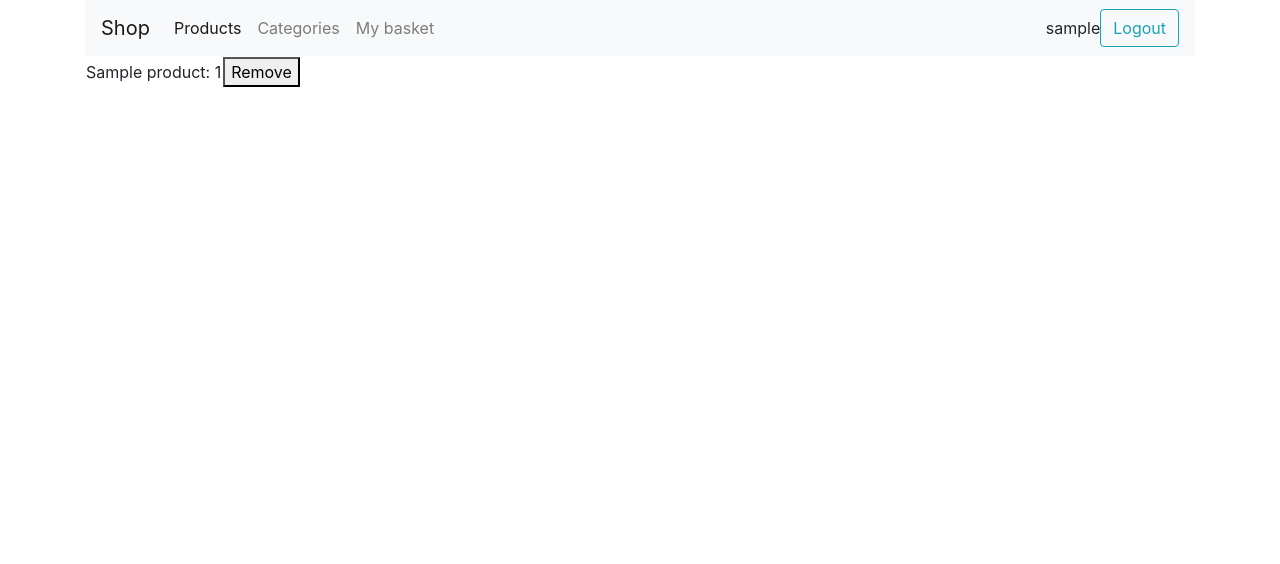
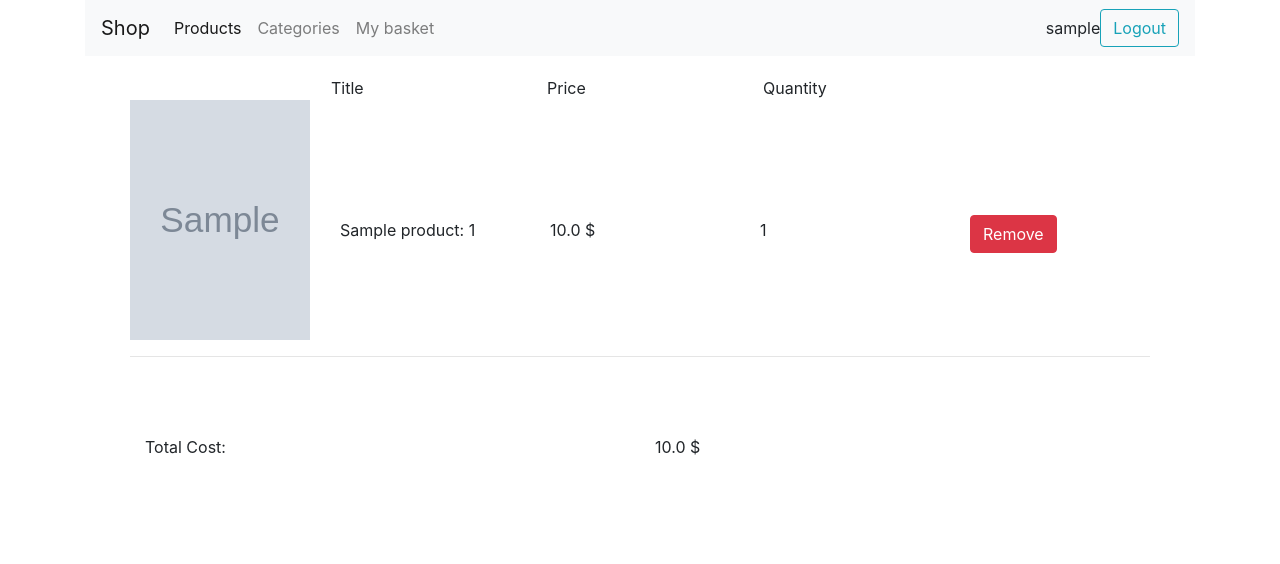
Before and after one commit to tima-akulich/z25_web, a Django app: page /basket in a window 1280 px wide. Shown: the top 564 px of the page. Run offline with Django 3.2, Linux system fonts and the light colour scheme; a user stored in the database is signed in; tables that the repository leaves empty hold one stand-in row (values such as "Sample post"); grey boxes marked "Sample" are stand-in pictures; some libraries are stand-ins or nearby versions.

Commit message:
first task

```diff
--- a/shop/static/shop/css/style.css
+++ b/shop/static/shop/css/style.css
@@ -1,3 +1,12 @@
-.errorlist {
-    color: red;
+.col-sm{
+    padding-top:20px;
+    margin: auto;
 }
+hr {
+    height: 2px;
+}
+.total{
+    height: 150px;
+    padding-top:20px;
+    margin: auto;
+}
--- a/shop/templates/base.html
+++ b/shop/templates/base.html
@@ -5,6 +5,7 @@
     <meta charset="UTF-8">
     <title>Title</title>
     <link rel="stylesheet" href="{% static 'shop/css/bootstrap.min.css' %}"/>
+    <link rel="stylesheet" href="{% static 'shop/css/style.css' %}"/>
 </head>
 <body>
 <div class="container">
--- a/shop/templates/basket.html
+++ b/shop/templates/basket.html
@@ -1,14 +1,49 @@
 {% extends 'base.html' %}
 {% block content %}
     {% if basket %}
-        <table>
-        {% for item in basket.items.all %}
-            <tr>
-                <td>{{ item }}</td>
-                <td>{% include 'includes/basket_button.html' with product_id=item.product_id %}</td>
-            </tr>
-        {% endfor %}
-        </table>
+<div class="container">
+   <div class="container">  <div class="row">
+       <div class="col-sm"> </div>
+       <div class="col-sm">     Title    </div>
+       <div class="col-sm">      Price    </div>
+       <div class="col-sm">     Quantity   </div>
+       <div class="col-sm">        </div>
+   </div>
+       {% for item in basket.items.all %}
+        <div class="container">
+            <div class="row">
+                <div class="col-md">
+                    <img src="{{item.product.images.first.image.url}}" width="180" height="240">
+                </div>
+                <div class="col-sm">
+                    {{ item }}
+                </div>
+                <div class="col-sm">
+                    {{item.product.price}} $
+                </div>
+                <div class="col-sm">
+                    {{item.count}}
+                </div>
+                <div class="col-sm">
+                    {% include 'includes/basket_button.html' with product_id=item.product_id %}
+                </div>
+                <hr>
+            </div>
+            <hr>
+        </div>
+
+       {% endfor %}
+           <div class="container total">
+               <div class="row total">
+                    <div class="col-sm total">
+                        Total Cost:
+                    </div>
+                    <div class="col-sm total">
+                         {{total_price}} $
+                    </div>
+
+               </div>
+           </div>
     {% else %}
         <h1>Basket is empty!</h1>
     {% endif %}
--- a/shop/templates/includes/basket_button.html
+++ b/shop/templates/includes/basket_button.html
@@ -4,8 +4,8 @@
     {% csrf_token %}
     <input type="hidden" name="product_id" value="{{ product_id }}">
     {% if user_product_ids|product_exists:product_id %}
-        <button>Remove</button>
+        <button class="btn btn-danger mt-2">Remove</button>
     {% else %}
-        <button>Add</button>
+        <button class="btn btn-success mt-2">Add</button>
     {% endif %}
 </form>
--- a/shop/templates/includes/product.html
+++ b/shop/templates/includes/product.html
@@ -7,7 +7,7 @@
     <div class="card-body">
         <h5 class="card-title">{{ product.title }}</h5>
         <p class="card-text">{{ product.price }}</p>
-        <a href="{% url 'product_details' pk=product.pk %}" class="btn btn-primary">Go to product</a>
+<!--        <a href="{% url 'product_details' pk=product.pk %}" class="btn btn-primary">Go to product</a>-->
         {% include 'includes/basket_button.html' with product_id=product.id %}
     </div>
 </div>
--- a/shop/views.py
+++ b/shop/views.py
@@ -1,6 +1,6 @@
 from contextlib import suppress
 from datetime import timedelta
-
+from django.db.models import Sum
 from django.contrib.auth import authenticate, login
 from django.contrib.auth.decorators import login_required
 from django.contrib.auth.mixins import LoginRequiredMixin
@@ -194,4 +194,5 @@ class BasketView(LoginRequiredMixin, TemplateView):
             context['basket'] = Basket.objects.filter(
                 user=self.request.user
             ).prefetch_related('items').latest('updated_at')
+            context['total_price'] = sum(item.product.price * item.count for item in context['basket'].items.all())
         return context
```
